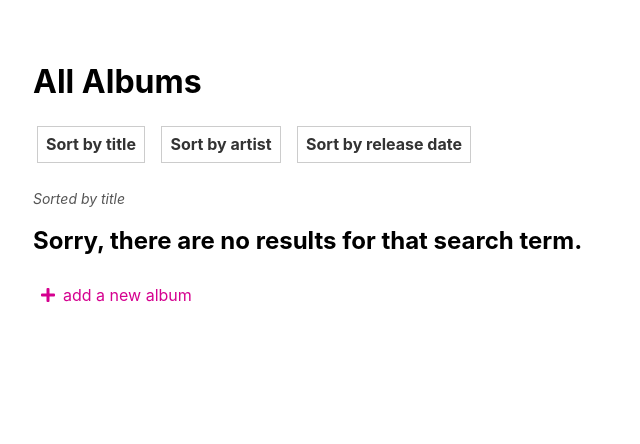
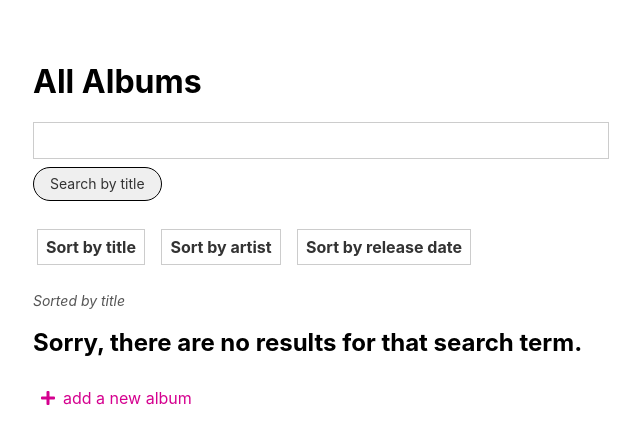
Before and after one commit to Momentum-Team-13/example-django-music, a Django app: page /albums/ in a window 1280 px wide. Shown: the part 62-506 px from the top of the page, without its empty margins (31-671 px from the left). Run offline with Django 4.2, Linux system fonts and the light colour scheme; the visitor is signed in with stand-in values (Sample User, id 1); data comes from the database, SQL or seed files in the repository; data that the repository does not hold is empty.

Commit message:
Add basic search form

```diff
--- a/templates/music/list_albums.html
+++ b/templates/music/list_albums.html
@@ -11,6 +11,12 @@
 
 <section class="album-list">
   <h1>All Albums</h1>
+  <section class="album-search">
+    <form action="" method="GET">
+      <input type="text" class="input-reset ba b--black-20 pa2 mb2 db w-50" name="q">
+      <button type="submit" class="f6 link dim br-pill ba ph3 pv2 mb2 dib dark-gray">Search by title</button>
+    </form>
+  </section>
   <div class="sort">
     <ul class="list pl0">
       <li class="dib mr1 mb2"><a href="?sort=title" class="ma1 f6 f5-ns b db pa2 link dim dark-gray ba b--black-20">Sort by title</a></li>
```
